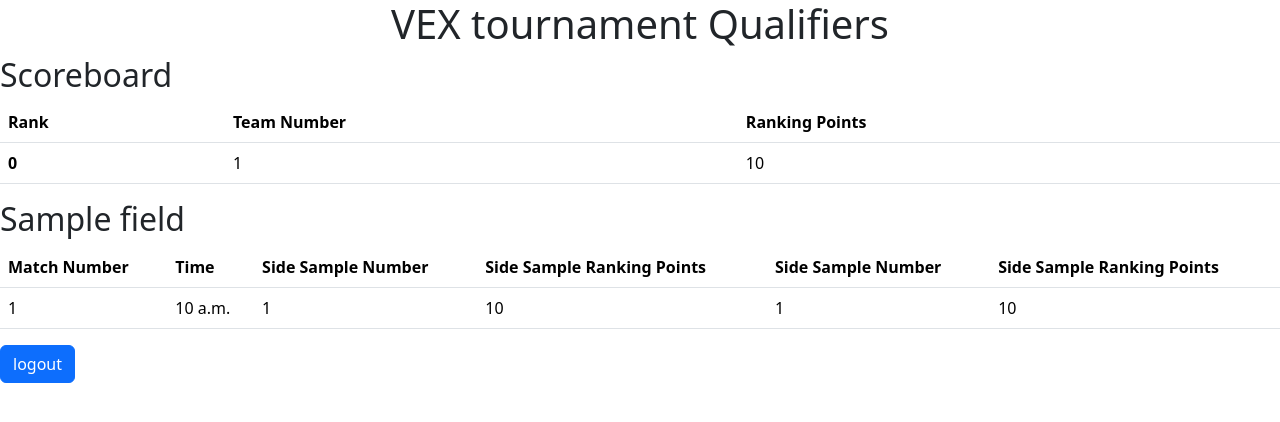
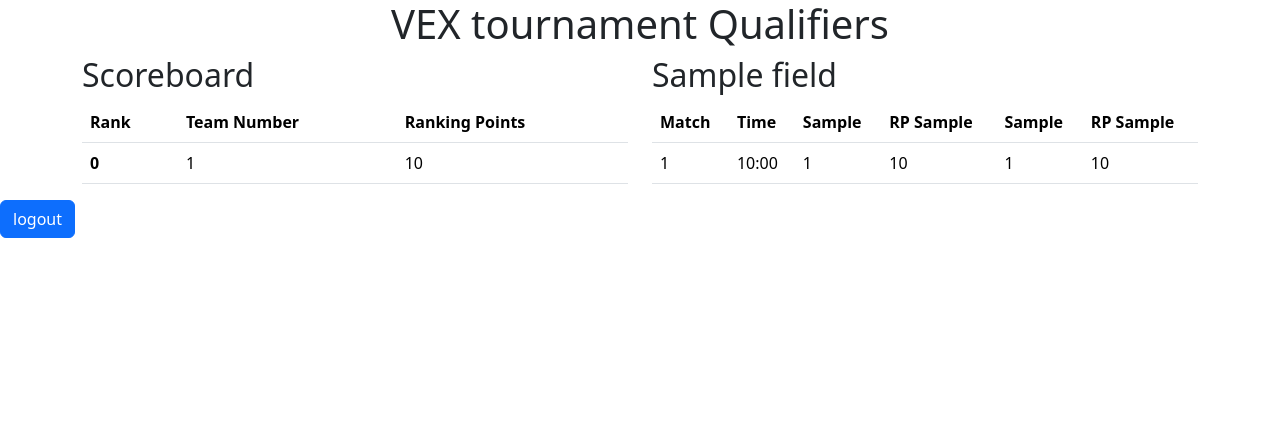
Before and after one commit to vex-tournament/vex_tournament, a Django app: page /manage_tournament/ in a window 1280 px wide. Shown: the top 422 px of the page. Run offline with Django 5.2, Linux system fonts and the light colour scheme; a user stored in the database is signed in; tables that the repository leaves empty hold one stand-in row (values such as "Sample post"); parts of the project's set-up code (start-up, migrations or seed data) failed here and were passed over.

Commit message:
slightly improve visuals
now the fields and scoreboards can be viewed at the same time, even with a lot of matches

```diff
--- a/templates/tournament_site/manage_tournament.html
+++ b/templates/tournament_site/manage_tournament.html
@@ -5,6 +5,9 @@
 
     <h1> VEX tournament Qualifiers</h1>
 
+    <div class="container">
+        <div class="row">
+            <div class="col-sm">
                 <!-- scoreboard -->
                 <h2>Scoreboard</h2>
                 <table class="table">
@@ -26,19 +29,22 @@
                         {% endfor %}
                     </tbody>
                 </table>
+            </div>
+
 
             <!-- matches -->
             {% for field in fields %}
+                <div class="col-sm">
                     <h2>{{ field.field_name }}</h2>
                     <table class="table">
                         <thead>
                             <tr>
-                    <th scope="col">Match Number</th>
+                                <th scope="col">Match</th>
                                 <th scope="col">Time</th>
-                    <th scope="col">Side {{ field.side1 }} Number</th>
-                    <th scope="col">Side {{ field.side1 }} Ranking Points</th>
-                    <th scope="col">Side {{ field.side2 }} Number</th>
-                    <th scope="col">Side {{ field.side2 }} Ranking Points</th>
+                                <th scope="col">{{ field.side1 }}</th>
+                                <th scope="col">RP {{ field.side1 }}</th>
+                                <th scope="col">{{ field.side2 }}</th>
+                                <th scope="col">RP {{ field.side2 }}</th>
                             </tr>
                         </thead>
 
@@ -47,7 +53,7 @@
                                 {% if match in field.matches.all %}
                                     <tr class="match{% if match.completed %}_completed{% endif %}">
                                         <td>{{ match.number }}</td>
-                            <td>{{ match.time }}</td>
+                                        <td>{{ match.time|time:"G:i" }}</td>
                                         <td>{{ match.side1Team.number }}</td>
                                         <td>{{ match.side1RankingPoints }}</td>
                                         <td>{{ match.side2Team.number }}</td>
@@ -57,7 +63,14 @@
                             {% endfor %}
                         </tbody>
                     </table>
+                </div>
             {% endfor %}
+        </div>
+    </div>
+
+
+
+
 
     <a class="btn btn-primary" href="{% url 'logout' %}">logout</a>
 {% endblock %}
```
Lines whose indentation alone changed are shown as unchanged.
